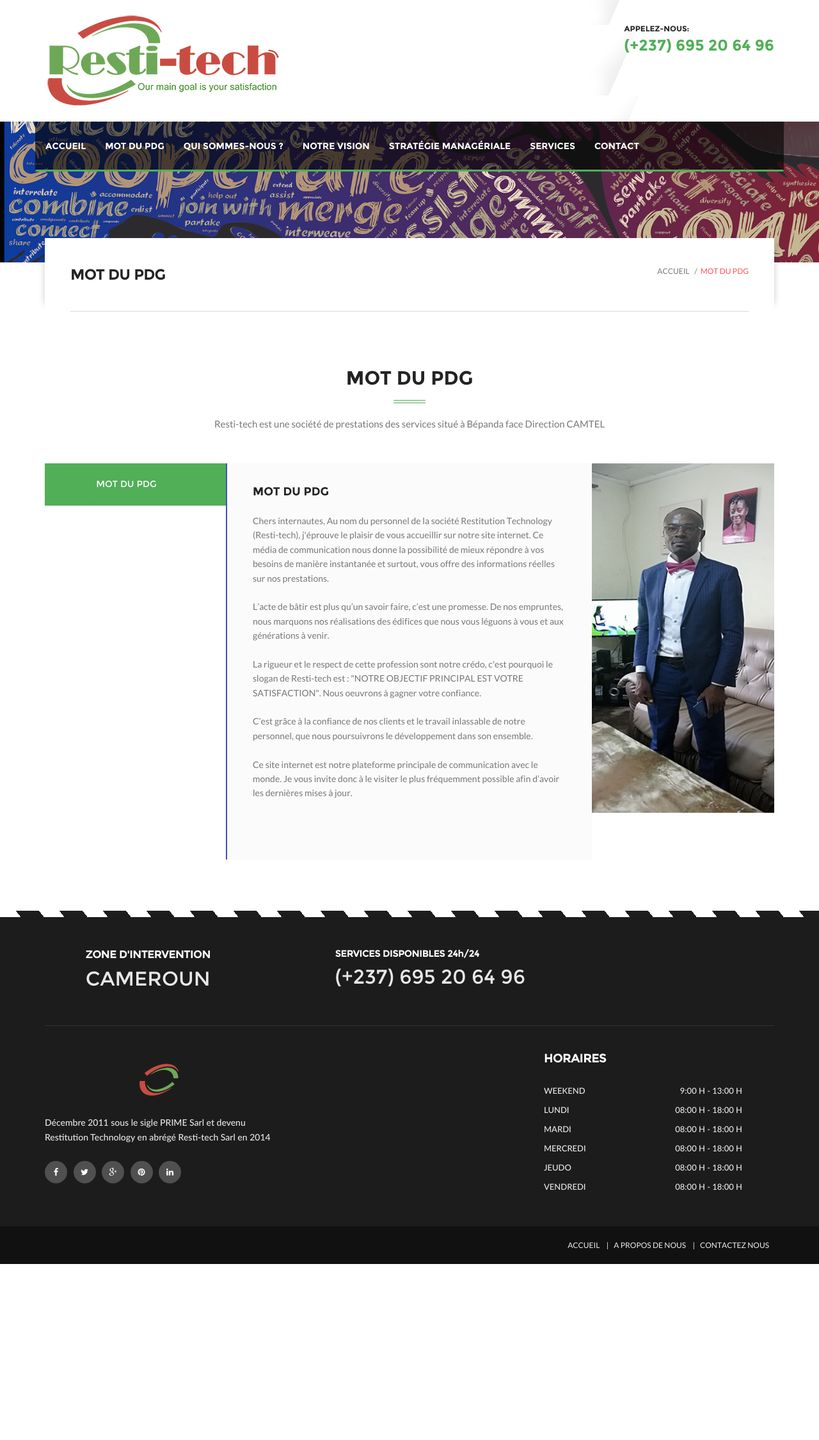
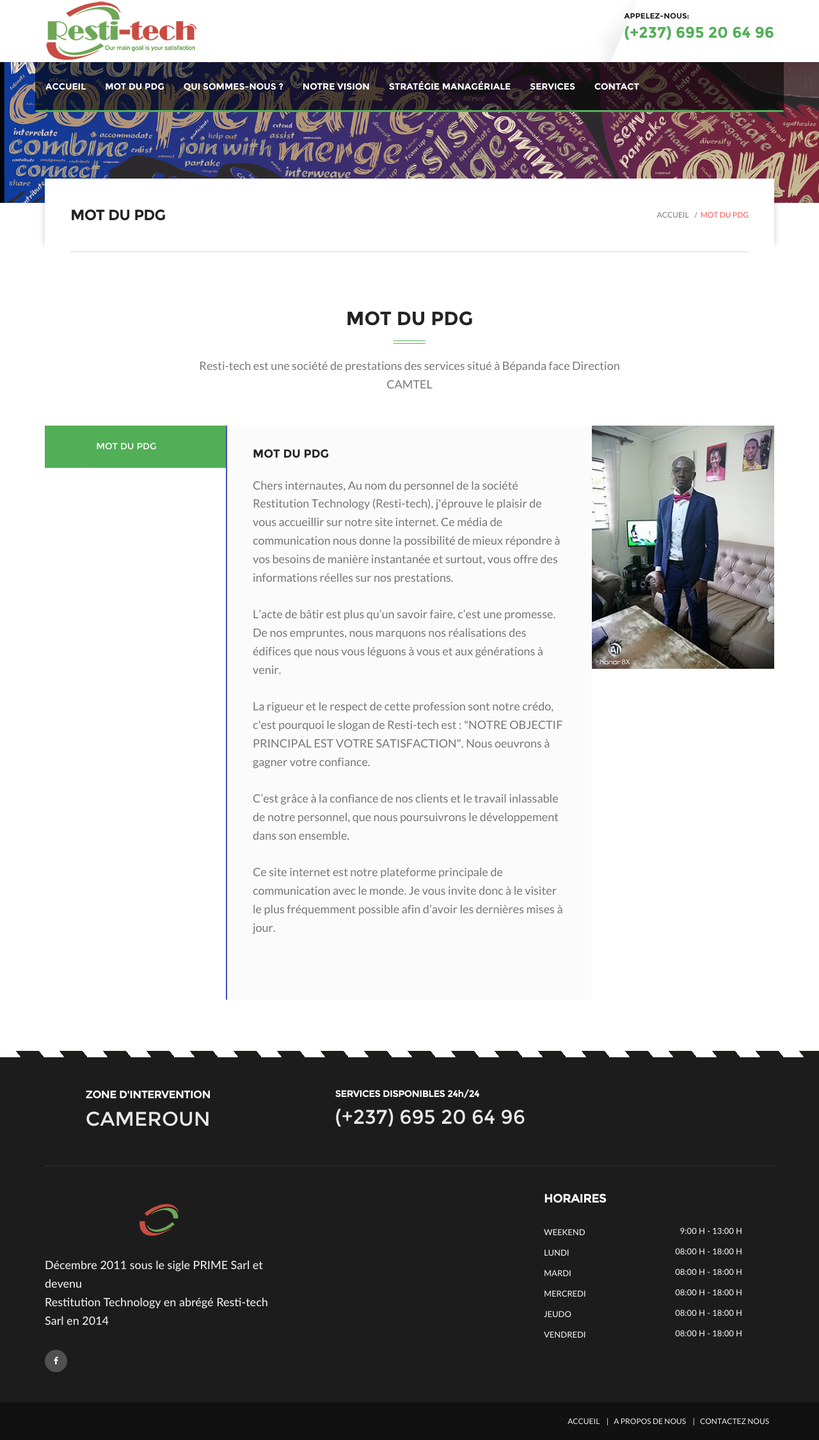
Before and after one commit to leoandfox/restitech, a Symfony app: template templates/mot_pdg.html.twig in a window 1280 px wide. Shown: the whole page at 64% size. Before the commit the page ends 1975 px from the top, so only its background shows below. Run offline with Twig, Linux system fonts and the light colour scheme; the template is opened without the code that fills it, so the values that code supplies are empty; some libraries are stand-ins or nearby versions; some web fonts are replaced.

Commit message:
dimunition de la hauteur du header

```diff
--- a/public/css/style.css
+++ b/public/css/style.css
@@ -45,6 +45,9 @@
 
 
 /*************** General Styling **************/
+body{
+	font-size: 18px !important;
+}
 
 /*** pseudo elements ***/
 .banner:before, .banner:after,
@@ -510,7 +513,7 @@ section {
 /*** service boxes ***/
 
 .section-heading p {
-	font-size: 15px;
+	font-size: 18px;
 }
 .service-box {
 	margin-bottom: 30px;
--- a/templates/base.html.twig
+++ b/templates/base.html.twig
@@ -19,8 +19,8 @@
 <body>
     <header class="bg-img">
         <div class="container">
-            <div class="upper-header">
-                <div class="logo"><a href="/"><img src="{{ asset('images/logo-restitech-300.png') }}"
+            <div class="">
+                <div class="logo"><a href="/"><img src="{{ asset('images/logo-restitech-hauteur-97.png') }}"
                             alt="Logo Restitech Sarl"></a>
                 </div>
                 <div class="contact-strip">
@@ -96,11 +96,11 @@
                             </div>
                             <div class="social-media">
                                 <ul>
-                                    <li><a href="#"><i class="fa fa-facebook"></i></a></li>
-                                    <li><a href="#"><i class="fa fa-twitter"></i></a></li>
+                                    <li><a href="https://www.facebook.com/restitech/" target="_blank"><i class="fa fa-facebook"></i></a></li>
+                                  <!--  <li><a href="#"><i class="fa fa-twitter"></i></a></li>
                                     <li><a href="#"><i class="fa fa-google-plus"></i></a></li>
                                     <li><a href="#"><i class="fa fa-pinterest"></i></a></li>
-                                    <li><a href="#"><i class="fa fa-linkedin"></i></a></li>
+                                    <li><a href="#"><i class="fa fa-linkedin"></i></a></li>-->
                                 </ul>
                             </div>
                         </div>
--- a/templates/mot_pdg.html.twig
+++ b/templates/mot_pdg.html.twig
@@ -71,7 +71,7 @@
                             </div>
                         </div>
                         <div class="col-md-3 col-sm-1">
-                            <div class="offer-img"> <img src="images/pdg.png" class="img-responsive" alt="image">
+                            <div class="offer-img"> <img src="images/pdg.jpeg" class="img-responsive" alt="image">
                             </div>
                         </div>
                     </div>
```
Also changed, not shown: public/images/logo-restitech-hauteur-97.png (added), public/images/pdg.jpeg (added), 1 other file.
